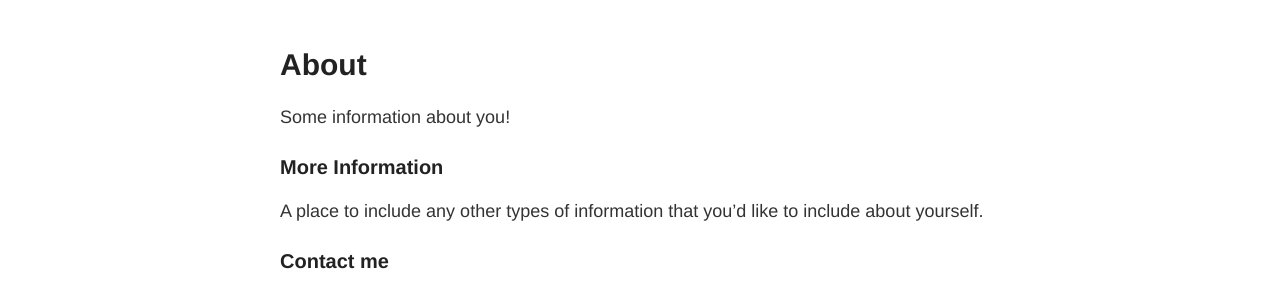
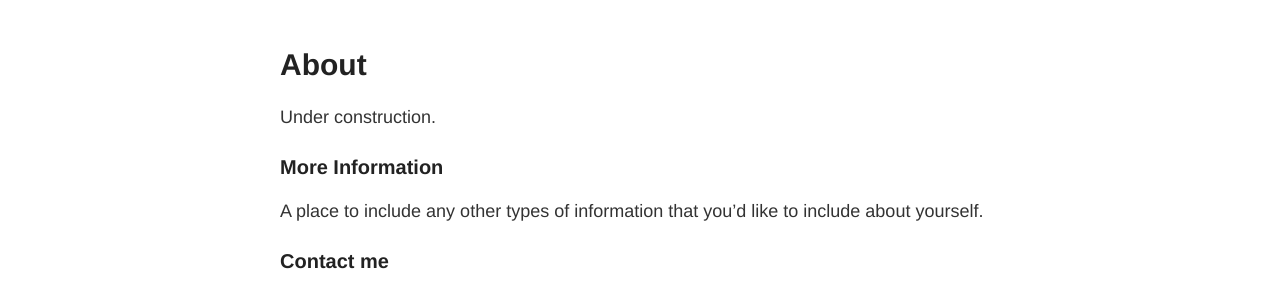
Before and after one commit to rjjiii/rjjiii.github.io, a Jekyll site: the page built from about.md, in a window 1280 px wide. Shown: the part 122-418 px from the top of the page. Built offline with Jekyll 4.4.1, drawn with Linux system fonts in a browser that asks for light colours.

Commit message:
Update about.md

```diff
--- a/about.md
+++ b/about.md
@@ -4,7 +4,7 @@ title: About
 permalink: /about/
 ---
 
-Some information about you!
+Under construction.
 
 ### More Information
 
```
